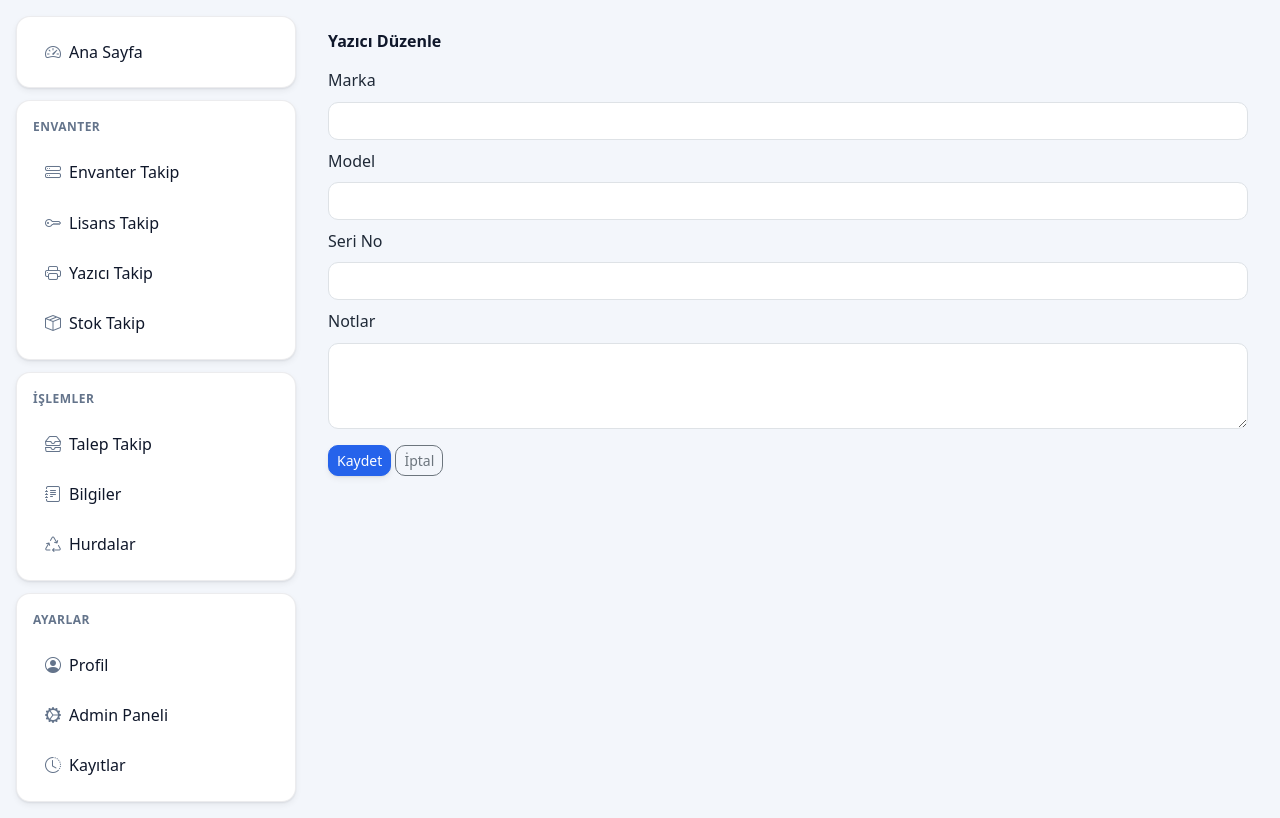
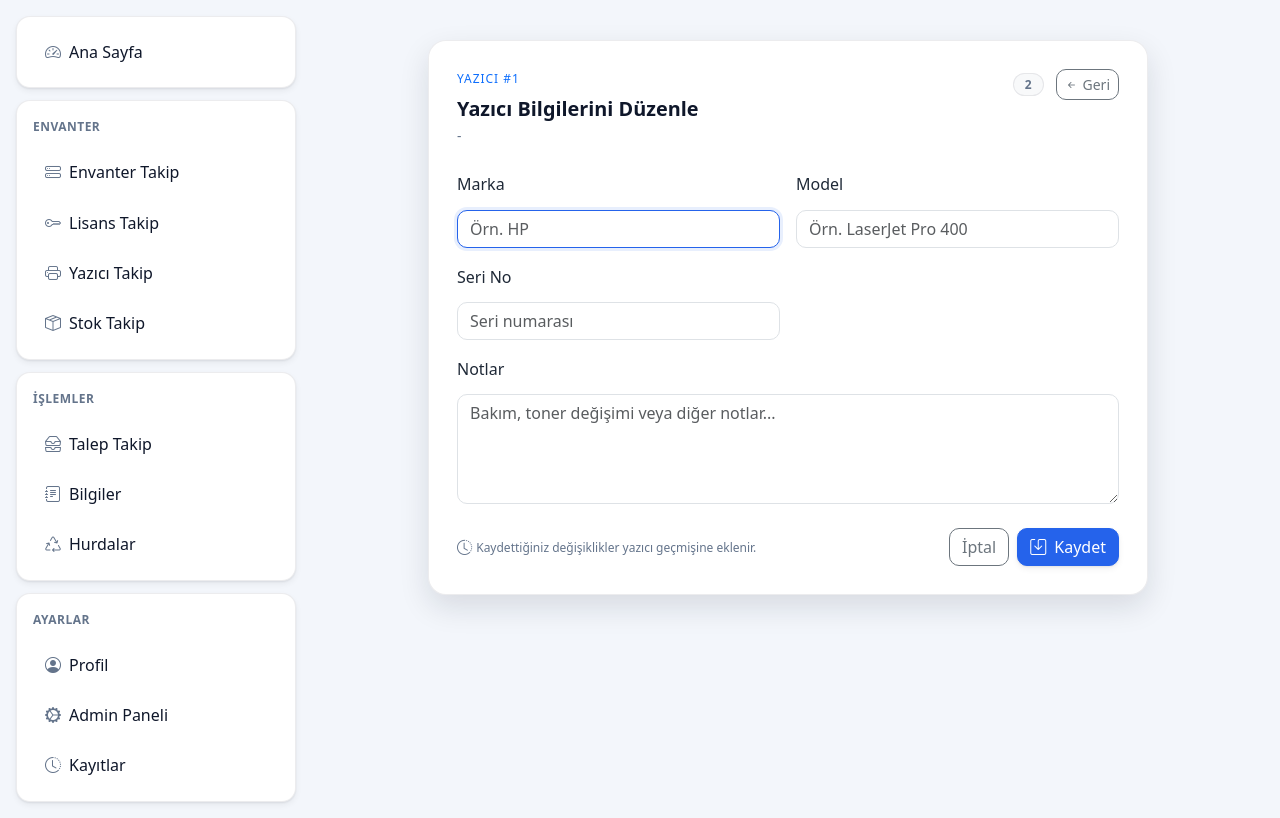
Before and after one commit to fixadd/envanter, a FastAPI app: page /printers/1/edit in a window 1280 px wide. Shown: the part 47-865 px from the top of the page. Run offline with FastAPI, Linux system fonts and the light colour scheme; the visitor is signed in with stand-in values (Sample User, id 1); data comes from the database, SQL or seed files in the repository; some libraries are stand-ins or nearby versions.

Commit message:
Refine printer edit modal layout

```diff
--- a/static/css/custom.css
+++ b/static/css/custom.css
@@ -744,6 +744,130 @@ tr[data-href] > td:first-child {
 }
 
 /* -------------------------------------------------------------------------- */
+/* Modal shells                                                               */
+/* -------------------------------------------------------------------------- */
+.modal-shell {
+  background: var(--color-surface);
+  border: 1px solid var(--color-border);
+  border-radius: var(--radius-lg);
+  box-shadow: var(--shadow-md);
+  padding: clamp(1.25rem, 1rem + 1vw, 1.75rem);
+  max-width: 720px;
+  margin: 0 auto;
+  display: flex;
+  flex-direction: column;
+  gap: var(--space-lg);
+}
+
+.modal-shell__header {
+  display: flex;
+  justify-content: space-between;
+  align-items: flex-start;
+  gap: var(--space-md);
+}
+
+.modal-shell__heading {
+  display: flex;
+  flex-direction: column;
+  gap: var(--space-2xs);
+}
+
+.modal-shell__title {
+  margin: 0;
+  font-size: var(--font-size-lg);
+}
+
+.modal-shell__subtitle {
+  margin: 0;
+  font-size: var(--font-size-sm);
+  color: var(--color-muted);
+  max-width: 440px;
+}
+
+.modal-shell__header-actions {
+  display: flex;
+  align-items: center;
+  gap: var(--space-sm);
+  flex-wrap: wrap;
+  justify-content: flex-end;
+}
+
+.modal-shell__badge {
+  font-weight: 600;
+  padding: 0.35rem 0.75rem;
+  box-shadow: inset 0 0 0 1px var(--color-border);
+}
+
+.modal-shell__body {
+  display: flex;
+  flex-direction: column;
+  gap: var(--space-lg);
+}
+
+.modal-form-grid {
+  display: grid;
+  gap: var(--space-md);
+  grid-template-columns: repeat(auto-fit, minmax(220px, 1fr));
+}
+
+.modal-form-grid .form-group {
+  display: flex;
+  flex-direction: column;
+  gap: var(--space-2xs);
+}
+
+.modal-form-grid--full {
+  grid-column: 1 / -1;
+}
+
+.modal-shell__footer {
+  display: flex;
+  align-items: center;
+  justify-content: space-between;
+  gap: var(--space-sm);
+  flex-wrap: wrap;
+}
+
+.modal-shell__note {
+  display: flex;
+  align-items: center;
+  gap: var(--space-2xs);
+  font-size: var(--font-size-xs);
+  color: var(--color-muted);
+}
+
+.modal-shell__note i {
+  font-size: 0.95rem;
+  color: var(--color-muted);
+}
+
+.modal-shell__actions {
+  display: flex;
+  align-items: center;
+  gap: var(--space-xs);
+}
+
+@media (max-width: 576px) {
+  .modal-shell {
+    padding: var(--space-md);
+    border-radius: var(--radius-md);
+  }
+
+  .modal-shell__header {
+    flex-direction: column;
+    align-items: stretch;
+  }
+
+  .modal-shell__header-actions {
+    justify-content: flex-start;
+  }
+
+  .modal-shell__subtitle {
+    max-width: none;
+  }
+}
+
+/* -------------------------------------------------------------------------- */
 /* Buttons                                                                    */
 /* -------------------------------------------------------------------------- */
 .btn,
--- a/templates/base.html
+++ b/templates/base.html
@@ -119,7 +119,7 @@
 
     <!-- iframe modal -->
     <div class="modal fade" id="iframeModal" tabindex="-1" aria-hidden="true">
-      <div class="modal-dialog modal-dialog-centered modal-lg">
+      <div class="modal-dialog modal-dialog-centered">
         <div class="modal-content">
           <div class="modal-header">
             <h5 class="modal-title" id="iframeModalTitle"></h5>
@@ -192,10 +192,43 @@ document.addEventListener("DOMContentLoaded", () => {
 // Use this for interactive elements inside rows
 function stopRowClick(e) { e.stopPropagation(); }
 
-function openModal(url, title="") {
+function openModal(url, title="", options={}) {
   const frame = document.getElementById("iframeModalFrame");
   frame.src = url;
   document.getElementById("iframeModalTitle").textContent = title;
+  const dialog = document.querySelector("#iframeModal .modal-dialog");
+  if (dialog) {
+    const sizeClasses = [
+      "modal-sm",
+      "modal-lg",
+      "modal-xl",
+      "modal-fullscreen",
+      "modal-fullscreen-sm-down",
+      "modal-fullscreen-md-down",
+      "modal-fullscreen-lg-down",
+      "modal-fullscreen-xl-down",
+    ];
+    dialog.classList.remove(...sizeClasses);
+    const desired = (options && options.size) || "lg";
+    let applied = false;
+    if (typeof desired === "string" && desired.startsWith("fullscreen")) {
+      if (desired === "fullscreen") {
+        dialog.classList.add("modal-fullscreen");
+        applied = true;
+      } else {
+        dialog.classList.add(`modal-${desired}`);
+        applied = true;
+      }
+    } else if (["sm", "lg", "xl"].includes(desired)) {
+      dialog.classList.add(`modal-${desired}`);
+      applied = true;
+    } else if (["md", "default", "auto", ""].includes(desired)) {
+      applied = true; // leave default sizing (≈md)
+    }
+    if (!applied) {
+      dialog.classList.add("modal-lg");
+    }
+  }
   const modal = new bootstrap.Modal(document.getElementById("iframeModal"));
   modal.show();
 }
@@ -205,7 +238,9 @@ document.addEventListener("click", (e) => {
   const link = e.target.closest("[data-modal-url]");
   if (!link) return;
   e.preventDefault();
-  openModal(link.dataset.modalUrl, link.dataset.modalTitle || "");
+  const title = link.dataset.modalTitle || link.textContent?.trim() || "";
+  const size = link.dataset.modalSize || undefined;
+  openModal(link.dataset.modalUrl, title, { size });
 });
 
 window.addEventListener("message", (e) => {
--- a/templates/printers_detail.html
+++ b/templates/printers_detail.html
@@ -8,6 +8,8 @@ content %}
         class="btn btn-sm btn-primary"
         href="#"
         data-modal-url="/printers/{{ p.id }}/edit?modal=1"
+        data-modal-title="Yazıcı Düzenle"
+        data-modal-size="md"
         >Düzenle</a
       >
       <a class="btn btn-sm btn-outline-secondary" href="/printers">Geri</a>
--- a/templates/printers_edit.html
+++ b/templates/printers_edit.html
@@ -1,47 +1,109 @@
-{% extends "base.html" %} {% block title %}Yazıcı Düzenle{% endblock %} {% block
-content %}
-<div class="container-fluid p-3">
-  <h5 class="mb-3">Yazıcı Düzenle</h5>
-  <form method="post" action="{{ '?modal=1' if modal else '' }}">
-    <div class="mb-2">
-      <label class="form-label">Marka</label>
+{% extends "base.html" %}
+{% block title %}Yazıcı Düzenle{% endblock %}
+{% block content %}
+<div class="container-fluid py-4">
+  <div class="modal-shell">
+    <div class="modal-shell__header">
+      <div class="modal-shell__heading">
+        <div class="eyebrow text-primary mb-1">Yazıcı #{{ p.id }}</div>
+        <h5 class="modal-shell__title">Yazıcı Bilgilerini Düzenle</h5>
+        <p class="modal-shell__subtitle">
+          {{ ((p.marka or '-') ~ ' ' ~ (p.model or '')) | trim }}{% if p.seri_no %}
+          • Seri No: {{ p.seri_no }}{% endif %}
+        </p>
+      </div>
+      <div class="modal-shell__header-actions">
+        {% if p.envanter_no %}
+        <span class="badge rounded-pill bg-light text-muted modal-shell__badge">
+          {{ p.envanter_no }}
+        </span>
+        {% endif %}
+        {% if not modal %}
+        <a
+          href="/printers/{{ p.id }}"
+          class="btn btn-outline-secondary btn-sm d-inline-flex align-items-center gap-1"
+        >
+          <i class="bi bi-arrow-left-short"></i>
+          Geri
+        </a>
+        {% endif %}
+      </div>
+    </div>
+
+    <form
+      method="post"
+      action="{{ '?modal=1' if modal else '' }}"
+      class="modal-shell__body"
+      autocomplete="off"
+    >
+      <div class="modal-form-grid">
+        <div class="form-group">
+          <label class="form-label" for="printerMarka">Marka</label>
           <input
             type="text"
             name="marka"
+            id="printerMarka"
             value="{{ p.marka or '' }}"
             class="form-control"
+            placeholder="Örn. HP"
+            autofocus
           />
         </div>
-    <div class="mb-2">
-      <label class="form-label">Model</label>
+        <div class="form-group">
+          <label class="form-label" for="printerModel">Model</label>
           <input
             type="text"
             name="model"
+            id="printerModel"
             value="{{ p.model or '' }}"
             class="form-control"
+            placeholder="Örn. LaserJet Pro 400"
           />
         </div>
-    <div class="mb-2">
-      <label class="form-label">Seri No</label>
+        <div class="form-group">
+          <label class="form-label" for="printerSerial">Seri No</label>
           <input
             type="text"
             name="seri_no"
+            id="printerSerial"
             value="{{ p.seri_no or '' }}"
             class="form-control"
+            placeholder="Seri numarası"
           />
         </div>
-    <div class="mb-3">
-      <label class="form-label">Notlar</label>
-      <textarea name="notlar" class="form-control" rows="3">
-{{ p.notlar or '' }}</textarea
+        <div class="form-group modal-form-grid--full">
+          <label class="form-label" for="printerNotes">Notlar</label>
+          <textarea
+            name="notlar"
+            id="printerNotes"
+            class="form-control"
+            rows="4"
+            placeholder="Bakım, toner değişimi veya diğer notlar..."
+          >{{ p.notlar or '' }}</textarea>
+        </div>
+      </div>
+
+      <div class="modal-shell__footer">
+        <div class="modal-shell__note">
+          <i class="bi bi-clock-history"></i>
+          <span>Kaydettiğiniz değişiklikler yazıcı geçmişine eklenir.</span>
+        </div>
+        <div class="modal-shell__actions">
+          {% if not modal %}
+          <a
+            href="/printers/{{ p.id }}"
+            class="btn btn-outline-secondary"
           >
+            İptal
+          </a>
+          {% endif %}
+          <button type="submit" class="btn btn-primary">
+            <i class="bi bi-save me-1"></i>
+            Kaydet
+          </button>
         </div>
-    <button class="btn btn-primary btn-sm">Kaydet</button>
-    {% if not modal %}
-    <a href="/printers/{{ p.id }}" class="btn btn-outline-secondary btn-sm"
-      >İptal</a
-    >
-    {% endif %}
+      </div>
     </form>
   </div>
+</div>
 {% endblock %}
```
Lines whose indentation alone changed are shown as unchanged.
